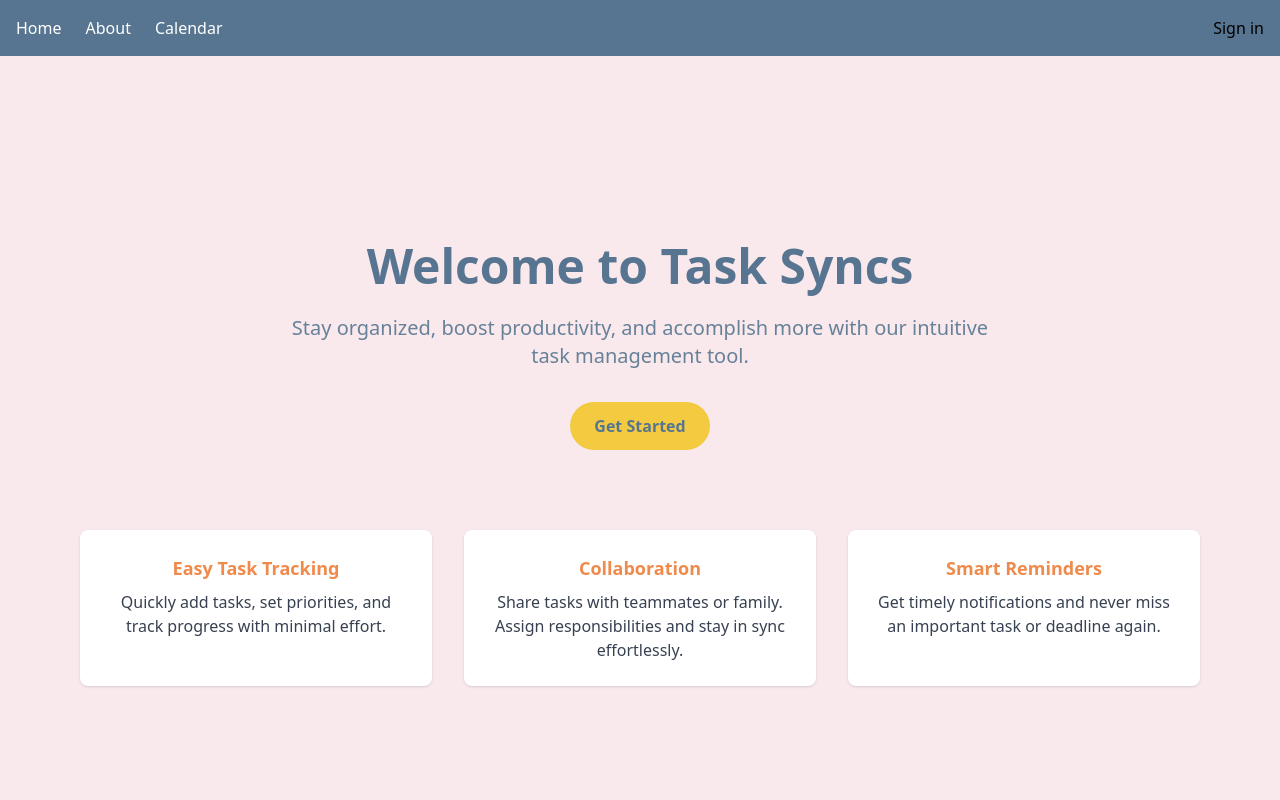
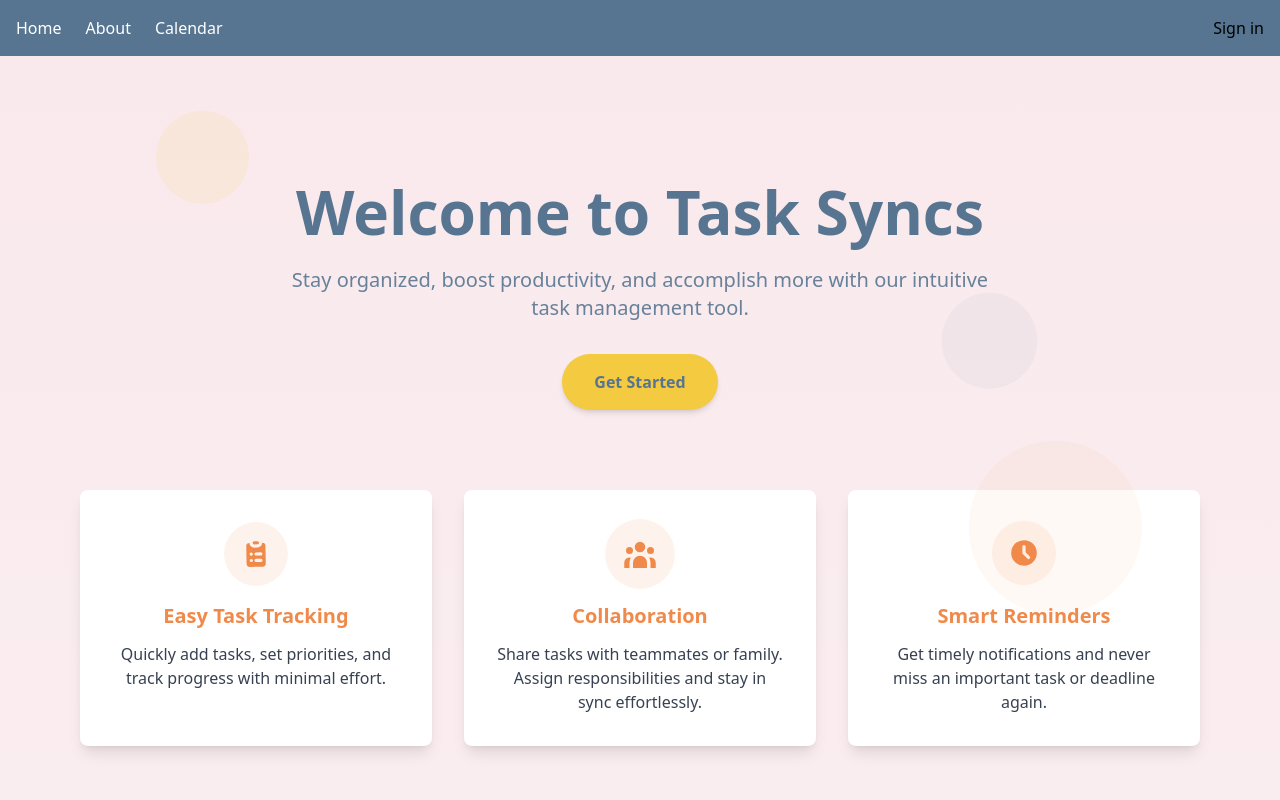
Before and after one commit to tonycecc/task-sync, a Next.js app: page / in a window 1280 px wide. Shown: the top 800 px of the page. Built offline with nearby package versions, Linux system fonts and the light colour scheme; no server answers.

Commit message:
style: add animation and background motion to the page

```diff
--- a/package.json
+++ b/package.json
@@ -19,6 +19,7 @@
     "@fullcalendar/react": "^6.1.15",
     "@fullcalendar/timegrid": "^6.1.15",
     "axios": "^1.8.3",
+    "framer-motion": "^12.5.0",
     "next": "15.1.6",
     "react": "^19.0.0",
     "react-dom": "^19.0.0"
--- a/src/app/page.js
+++ b/src/app/page.js
@@ -1,40 +1,190 @@
+"use client"
+
+import { useState, useEffect } from 'react';
+import { motion } from 'framer-motion';
+
 export default function HomePage() {
-    return (
-      <main className="min-h-screen bg-[#F9E9EC] flex flex-col items-center justify-center">
-        <section className="text-center max-w-3xl mx-auto px-4 py-12">
-          <h1 className="text-4xl md:text-5xl font-bold text-[#577590] mb-6">
+  const [isVisible, setIsVisible] = useState(false);
+
+  useEffect(() => {
+    setIsVisible(true);
+  }, []);
+
+  const fadeIn = {
+    hidden: { opacity: 0, y: 20 },
+    visible: {
+      opacity: 1,
+      y: 0,
+      transition: { duration: 0.6 }
+    }
+  };
+
+  const staggerChildren = {
+    hidden: { opacity: 0 },
+    visible: {
+      opacity: 1,
+      transition: {
+        staggerChildren: 0.3
+      }
+    }
+  };
+
+  const buttonHover = {
+    scale: 1.05,
+    boxShadow: "0px 8px 15px rgba(0, 0, 0, 0.1)",
+    transition: { duration: 0.3 }
+  };
+
+  const cardHover = {
+    y: -10,
+    boxShadow: "0px 10px 20px rgba(0, 0, 0, 0.1)",
+    transition: { duration: 0.3 }
+  };
+
+  return (
+      <main className="min-h-screen bg-gradient-to-b from-[#F9E9EC] to-[#F9E9EC]/80 flex flex-col items-center justify-center overflow-hidden">
+        <motion.section
+            className="text-center max-w-3xl mx-auto px-4 py-12"
+            initial="hidden"
+            animate={isVisible ? "visible" : "hidden"}
+            variants={fadeIn}
+        >
+          <motion.h1
+              className="text-4xl md:text-6xl font-bold text-[#577590] mb-6"
+              animate={{
+                scale: [1, 1.03, 1],
+                transition: { duration: 2, repeat: Infinity, repeatType: "reverse" }
+              }}
+          >
             Welcome to Task Syncs
-          </h1>
-          <p className="text-lg md:text-xl text-[#577590]/90 mb-8">
-            Stay organized, boost productivity, and accomplish more with our intuitive task management tool.
-          </p>
-          <a
-            href="/signup"
-            className="inline-block bg-[#F3CA40] text-[#577590] font-semibold px-6 py-3 rounded-full hover:bg-[#F2A541] transition-colors"
+          </motion.h1>
+          <motion.p
+              className="text-lg md:text-xl text-[#577590]/90 mb-8 leading-relaxed"
+              initial={{ opacity: 0 }}
+              animate={{ opacity: 1 }}
+              transition={{ delay: 0.3, duration: 0.8 }}
+          >
+            Stay organized, boost productivity, and accomplish more with our
+            intuitive task management tool.
+          </motion.p>
+          <motion.a
+              href="/signup"
+              className="inline-block bg-[#F3CA40] text-[#577590] font-semibold px-8 py-4 rounded-full shadow-md hover:bg-[#F2A541] transition-colors"
+              whileHover={buttonHover}
+              whileTap={{ scale: 0.95 }}
           >
             Get Started
-          </a>
-        </section>
-          <section className="w-full max-w-6xl px-4 py-8 grid grid-cols-1 md:grid-cols-3 gap-8">
-          <div className="bg-white rounded-lg shadow p-6 text-center">
-            <h2 className="text-[#F08A4B] font-bold text-lg mb-2">Easy Task Tracking</h2>
+          </motion.a>
+        </motion.section>
+
+        <motion.section
+            className="w-full max-w-6xl px-4 py-8 grid grid-cols-1 md:grid-cols-3 gap-8"
+            variants={staggerChildren}
+            initial="hidden"
+            animate={isVisible ? "visible" : "hidden"}
+        >
+          <motion.div
+              className="bg-white rounded-lg shadow-lg p-8 text-center transform transition-all duration-300"
+              variants={fadeIn}
+              whileHover={cardHover}
+          >
+            <motion.div
+                className="w-16 h-16 mx-auto mb-4 bg-[#F08A4B]/10 rounded-full flex items-center justify-center"
+                animate={{
+                  rotate: [0, 10, 0, -10, 0],
+                  transition: { duration: 6, repeat: Infinity }
+                }}
+            >
+              <svg className="w-8 h-8 text-[#F08A4B]" fill="currentColor" viewBox="0 0 20 20">
+                <path d="M9 2a1 1 0 000 2h2a1 1 0 100-2H9z" />
+                <path fillRule="evenodd" d="M4 5a2 2 0 012-2 3 3 0 003 3h2a3 3 0 003-3 2 2 0 012 2v11a2 2 0 01-2 2H6a2 2 0 01-2-2V5zm3 4a1 1 0 000 2h.01a1 1 0 100-2H7zm3 0a1 1 0 000 2h3a1 1 0 100-2h-3zm-3 4a1 1 0 100 2h.01a1 1 0 100-2H7zm3 0a1 1 0 100 2h3a1 1 0 100-2h-3z" clipRule="evenodd" />
+              </svg>
+            </motion.div>
+            <h2 className="text-[#F08A4B] font-bold text-xl mb-3">Easy Task Tracking</h2>
             <p className="text-gray-700">
               Quickly add tasks, set priorities, and track progress with minimal effort.
             </p>
-          </div>
-          <div className="bg-white rounded-lg shadow p-6 text-center">
-            <h2 className="text-[#F08A4B] font-bold text-lg mb-2">Collaboration</h2>
+          </motion.div>
+
+          <motion.div
+              className="bg-white rounded-lg shadow-lg p-8 text-center transform transition-all duration-300"
+              variants={fadeIn}
+              whileHover={cardHover}
+          >
+            <motion.div
+                className="w-16 h-16 mx-auto mb-4 bg-[#F08A4B]/10 rounded-full flex items-center justify-center"
+                animate={{
+                  scale: [1, 1.1, 1],
+                  transition: { duration: 4, repeat: Infinity }
+                }}
+            >
+              <svg className="w-8 h-8 text-[#F08A4B]" fill="currentColor" viewBox="0 0 20 20">
+                <path d="M13 6a3 3 0 11-6 0 3 3 0 016 0zM18 8a2 2 0 11-4 0 2 2 0 014 0zM14 15a4 4 0 00-8 0v3h8v-3zM6 8a2 2 0 11-4 0 2 2 0 014 0zM16 18v-3a5.972 5.972 0 00-.75-2.906A3.005 3.005 0 0119 15v3h-3zM4.75 12.094A5.973 5.973 0 004 15v3H1v-3a3 3 0 013.75-2.906z" />
+              </svg>
+            </motion.div>
+            <h2 className="text-[#F08A4B] font-bold text-xl mb-3">Collaboration</h2>
             <p className="text-gray-700">
               Share tasks with teammates or family. Assign responsibilities and stay in sync effortlessly.
             </p>
-          </div>
-          <div className="bg-white rounded-lg shadow p-6 text-center">
-            <h2 className="text-[#F08A4B] font-bold text-lg mb-2">Smart Reminders</h2>
+          </motion.div>
+
+          <motion.div
+              className="bg-white rounded-lg shadow-lg p-8 text-center transform transition-all duration-300"
+              variants={fadeIn}
+              whileHover={cardHover}
+          >
+            <motion.div
+                className="w-16 h-16 mx-auto mb-4 bg-[#F08A4B]/10 rounded-full flex items-center justify-center"
+                animate={{
+                  y: [0, -5, 0],
+                  transition: { duration: 2, repeat: Infinity }
+                }}
+            >
+              <svg className="w-8 h-8 text-[#F08A4B]" fill="currentColor" viewBox="0 0 20 20">
+                <path fillRule="evenodd" d="M10 18a8 8 0 100-16 8 8 0 000 16zm1-12a1 1 0 10-2 0v4a1 1 0 00.293.707l2.828 2.829a1 1 0 101.415-1.415L11 9.586V6z" clipRule="evenodd" />
+              </svg>
+            </motion.div>
+            <h2 className="text-[#F08A4B] font-bold text-xl mb-3">Smart Reminders</h2>
             <p className="text-gray-700">
               Get timely notifications and never miss an important task or deadline again.
             </p>
-          </div>
-        </section>
+          </motion.div>
+        </motion.section>
+
+        <motion.div
+            className="absolute top-0 left-0 w-full h-full pointer-events-none"
+            initial={{ opacity: 0 }}
+            animate={{ opacity: 0.5 }}
+            transition={{ delay: 1, duration: 1 }}
+        >
+          <motion.div
+              className="absolute top-20 left-20 w-16 h-16 rounded-full bg-[#F3CA40]/20"
+              animate={{
+                x: [0, 100, 0],
+                y: [0, 50, 0],
+                scale: [1, 1.5, 1],
+                transition: { duration: 15, repeat: Infinity }
+              }}
+          />
+          <motion.div
+              className="absolute bottom-40 right-20 w-24 h-24 rounded-full bg-[#F08A4B]/10"
+              animate={{
+                x: [0, -120, 0],
+                y: [0, -80, 0],
+                scale: [1, 2, 1],
+                transition: { duration: 18, repeat: Infinity }
+              }}
+          />
+          <motion.div
+              className="absolute top-1/2 right-1/4 w-20 h-20 rounded-full bg-[#577590]/10"
+              animate={{
+                x: [0, 70, 0],
+                y: [0, -100, 0],
+                scale: [1, 1.2, 1],
+                transition: { duration: 12, repeat: Infinity }
+              }}
+          />
+        </motion.div>
       </main>
-    );
-  }
+  );
+}
```
Also changed, not shown: 1 other file (tests, documents, lock files or other folders).
